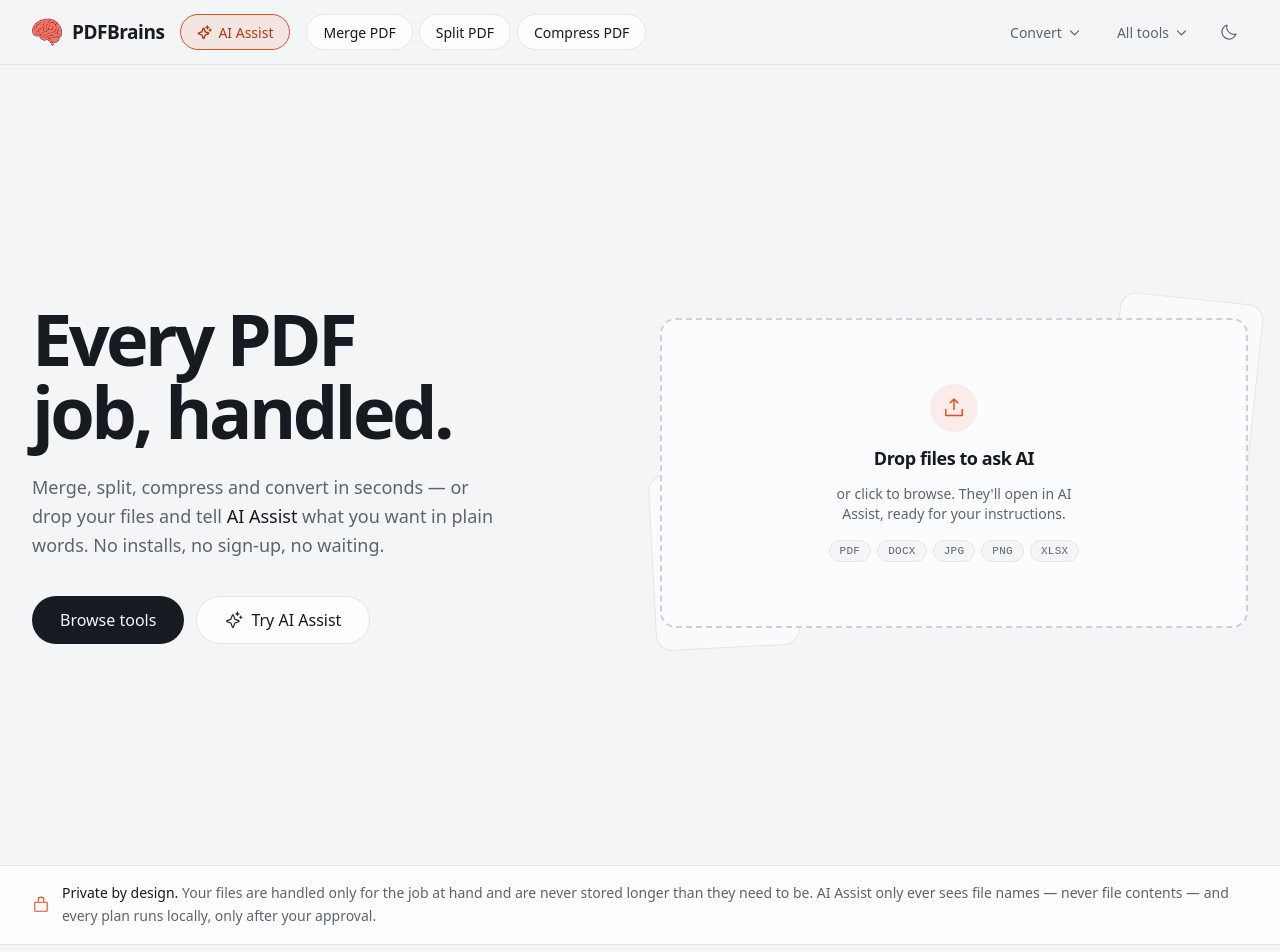
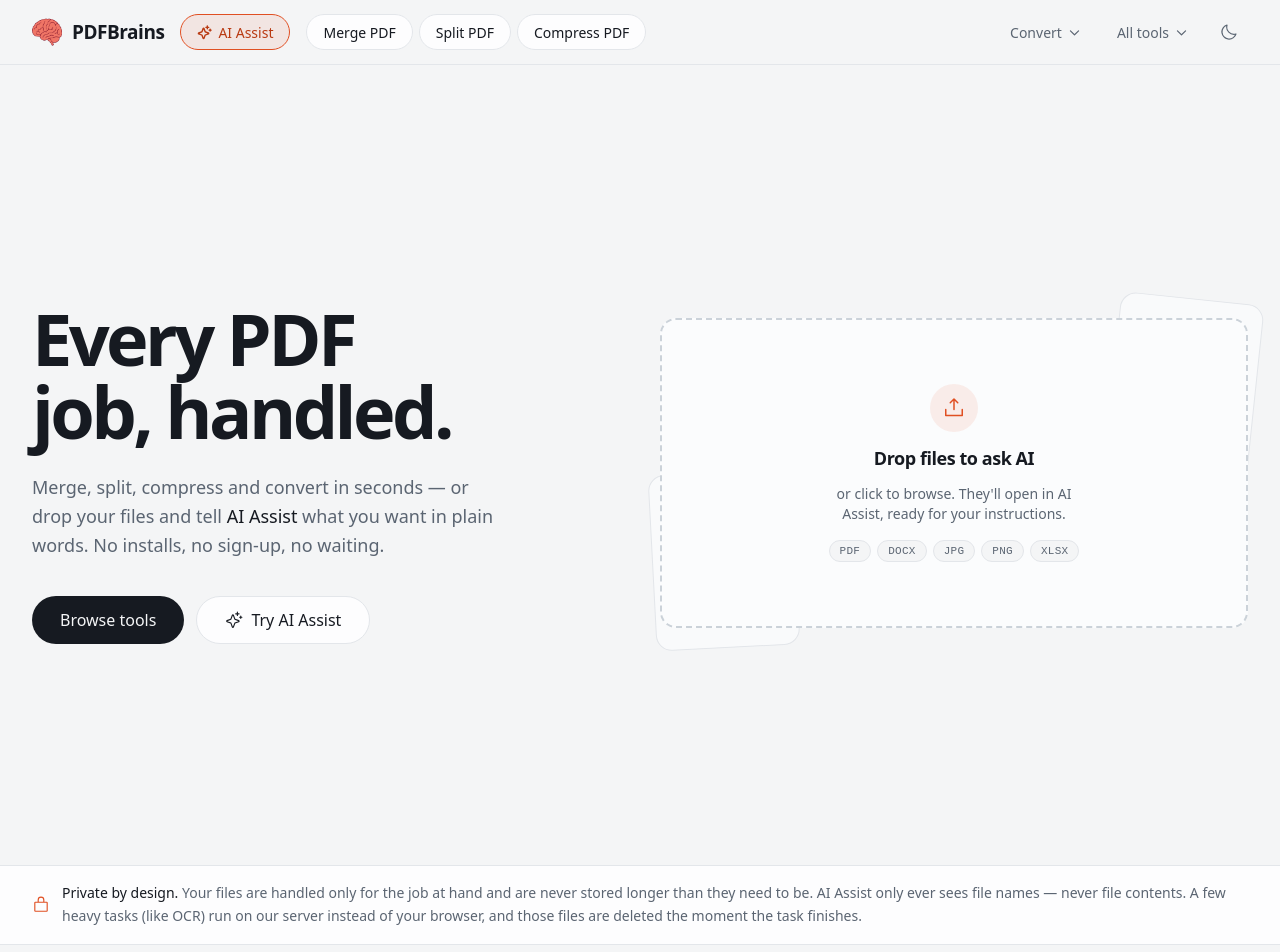
Before and after one commit to Dishu-Bansal/PDFBrains, a React (Vite) app: page / in a window 1280 px wide. Shown: the top 952 px of the page. Built offline with nearby package versions, Linux system fonts and the light colour scheme.

Commit message:
Correct privacy copy for server-run tasks
Contents do leave the browser for heavy backend tasks (e.g. OCR) - just never to the AI. Copy now says files sent to our server are deleted the moment the task finishes, on the home strip, welcome panel, and composer note.

```diff
--- a/src/components/PrivacyStrip.tsx
+++ b/src/components/PrivacyStrip.tsx
@@ -8,8 +8,9 @@
         <p className="text-[14px] leading-relaxed text-muted">
           <span className="font-medium text-ink">Private by design.</span> Your files are handled
           only for the job at hand and are never stored longer than they need to be. AI Assist
-          only ever sees file names — never file contents — and every plan runs locally, only
-          after your approval.
+          only ever sees file names — never file contents. A few heavy tasks (like OCR) run
+          on our server instead of your browser, and those files are deleted the moment the
+          task finishes.
         </p>
       </div>
     </section>
--- a/src/pages/AiAssist.tsx
+++ b/src/pages/AiAssist.tsx
@@ -729,8 +729,8 @@
           )}
           <p className="mt-1.5 flex items-center gap-1.5 px-1.5 text-[11px] text-muted">
             <LockSimple size={11} className="shrink-0" weight="regular" />
-            AI sees file names only — contents never leave your browser. Plans run locally,
-            after your approval.
+            AI sees file names only — never contents. Server-run tasks (e.g. OCR) are
+            deleted the moment they finish.
           </p>
 
           <input
@@ -766,8 +766,10 @@
       <h2 className="mt-4 text-xl font-semibold tracking-tight">Ask anything about your documents</h2>
       <p className="mt-1.5 max-w-[46ch] text-[14px] leading-relaxed text-muted">
         Drop PDFs into the chat, tell it what you want, and it plans the
-        operations step by step for your approval before running them locally.
-        The AI only ever sees file names — your file contents never leave your browser.
+        operations step by step for your approval before running them.
+        The AI only ever sees file names — never contents. A few heavy tasks
+        (like OCR) run on our server instead, and those files are deleted the
+        moment the task finishes.
       </p>
       <div className="mt-5 flex flex-wrap items-center justify-center gap-2">
         {SUGGESTIONS.map((suggestion) => (
```
